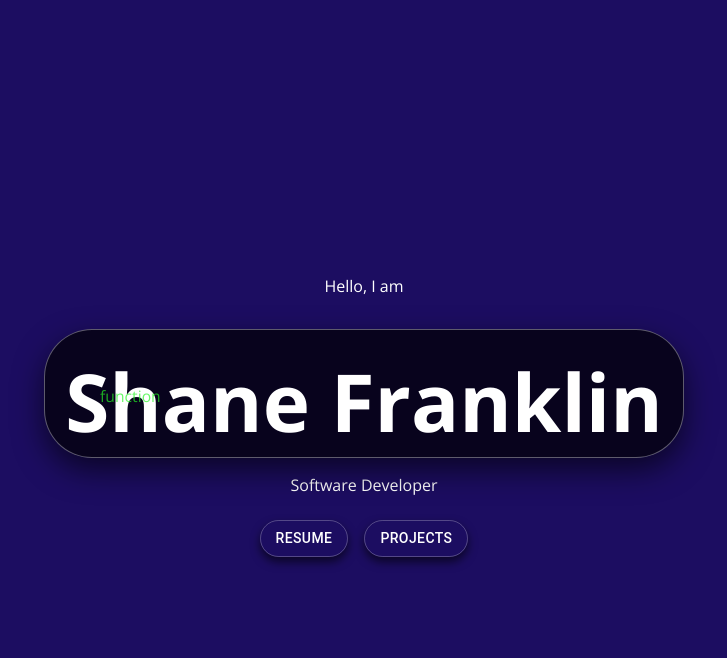
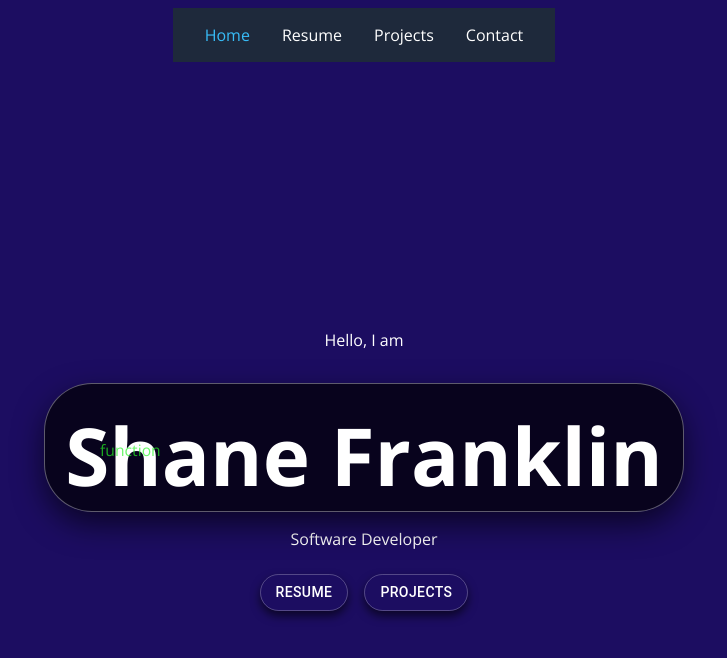
Before and after one commit to shaneTF/portfolio-website-nextjs, a Next.js app: page / in a window 1280 px wide. Shown: the top 658 px of the page, without its empty margins (276-1003 px from the left). Built offline with nearby package versions, Linux system fonts and the light colour scheme; what @mui/material-nextjs would draw is missing.

Commit message:
Added Navbar to page, styled and centered at top.

```diff
--- a/app/layout.tsx
+++ b/app/layout.tsx
@@ -2,6 +2,7 @@ import type { Metadata } from "next";
 import { JetBrains_Mono, Open_Sans } from "next/font/google";
 import "./globals.css";
 import { AppRouterCacheProvider } from "@mui/material-nextjs/v13-appRouter";
+import Navbar from "../components/navbar/Navbar";
 
 const jetBrainsMono = JetBrains_Mono({
   variable: "--font-jetBrainsMono",
@@ -32,6 +33,8 @@ export default function RootLayout({
       className={`${jetBrainsMono.variable} ${openSans.variable} h-full antialiased`}
     >
       <body className="min-h-full flex flex-col">
+        <Navbar />
+
         <AppRouterCacheProvider>{children}</AppRouterCacheProvider>
       </body>
     </html>
--- a/components/navbar/navbar.module.css
+++ b/components/navbar/navbar.module.css
@@ -0,0 +1,37 @@
+.navbar {
+  width: fit-content;
+  margin-inline: auto;
+  justify-content: center;
+  background-color: #1e293b;
+  padding: 1rem 2rem;
+}
+
+.navbar-container {
+  display: inline-flex;
+  justify-content: space-between;
+  align-items: center;
+}
+
+.nav-links {
+  display: flex;
+  gap: 2rem;
+
+  list-style: none;
+  margin: 0;
+  padding: 0;
+}
+
+.nav-links a {
+  color: white;
+  cursor: pointer;
+  text-decoration: none;
+  transition: color 0.3s ease;
+}
+
+.nav-links a:hover {
+  color: #38bdf8;
+}
+
+.nav-links a.active {
+  color: #38bdf8;
+}
--- a/components/navbar/navbar.tsx
+++ b/components/navbar/navbar.tsx
@@ -1,9 +1,12 @@
+"use client";
+
+import classes from "./navbar.module.css";
 import { usePathname } from "next/navigation";
 
 const navLinks = [
   { title: "Home", href: "/" },
-  { title: "About", href: "/about" },
-  { title: "Projects", href: "/projects" },
+  { title: "Resume", href: "/resume" },
+  { title: "Projects", href: "/github_projects" },
   { title: "Contact", href: "/contact" },
 ];
 
@@ -11,17 +14,21 @@ export default function Navbar() {
   const pathname = usePathname();
 
   return (
-    <nav>
-      <ul>
+    <nav className={classes.navbar}>
+      <div className={classes["navbar-container"]}>
+        <ul className={classes["nav-links"]}>
           {navLinks.map((link) => {
             const isActive = pathname === link.href;
             return (
-            <li key={link.href} className={isActive ? "active" : ""}>
-              <a href={link.href}>{link.title}</a>
+              <li key={link.href}>
+                <a href={link.href} className={isActive ? classes.active : ""}>
+                  {link.title}
+                </a>
               </li>
             );
           })}
         </ul>
+      </div>
     </nav>
   );
 }
```
Lines whose indentation alone changed are shown as unchanged.
